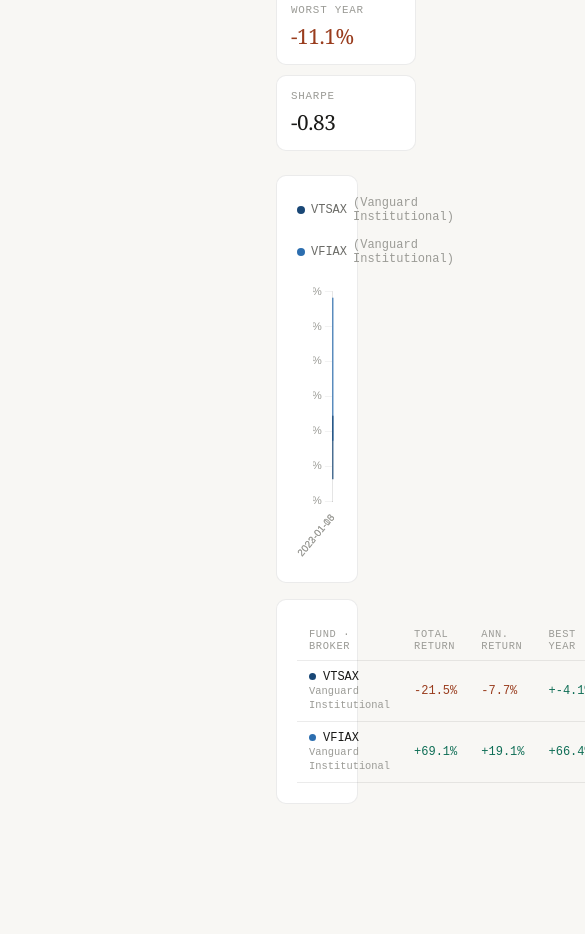
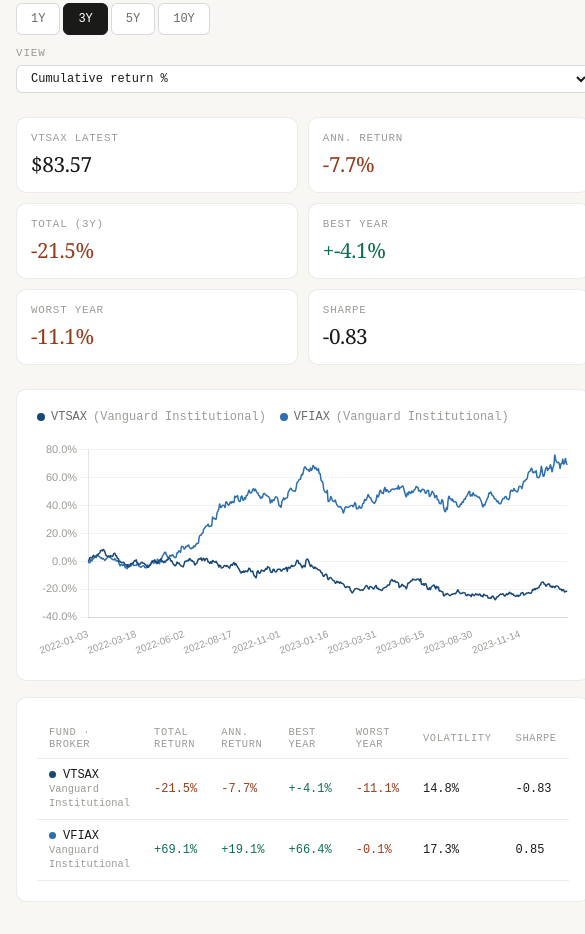
Before and after one commit to rick1e/index-funds, a plain HTML site: page index.html in a window 390 px wide. Shown: the part 695-1629 px from the top of the page, 585 px wide, since content can reach past the window. Before the commit the page ends 1547 px from the top, so only its background shows below. Drawn offline with nearby package versions, Linux system fonts and the light colour scheme.

Commit message:
feat(ux): improve mobile view
Add CSS @media viewpoints that stack data.
Allows user to read the data from mobile devices.

```diff
--- a/index.html
+++ b/index.html
@@ -372,6 +372,29 @@
     }
 
     .error-msg.hidden { display: none; }
+
+    /* ── Mobile ────────────────────────────────────────────────────────────── */
+    @media (max-width: 640px) {
+      body { padding: 1rem; }
+
+      .page-layout { flex-direction: column; }
+      .sidebar { width: 100%; }
+      .fund-panel { width: 100%; }
+
+      .ctrl-group { width: 100%; }
+      select { width: 100%; }
+
+      .rbtn { padding: 8px 14px; }
+      .pill { padding: 14px 16px; }
+
+      .metrics { grid-template-columns: repeat(2, 1fr); }
+
+      .chart-wrap { height: 220px; }
+
+      /* table: keep all columns, let user swipe */
+      .chart-card { overflow-x: auto; }
+      table { min-width: 520px; }
+    }
   </style>
 </head>
 <body>
```
Also changed, not shown: 1 other file.
